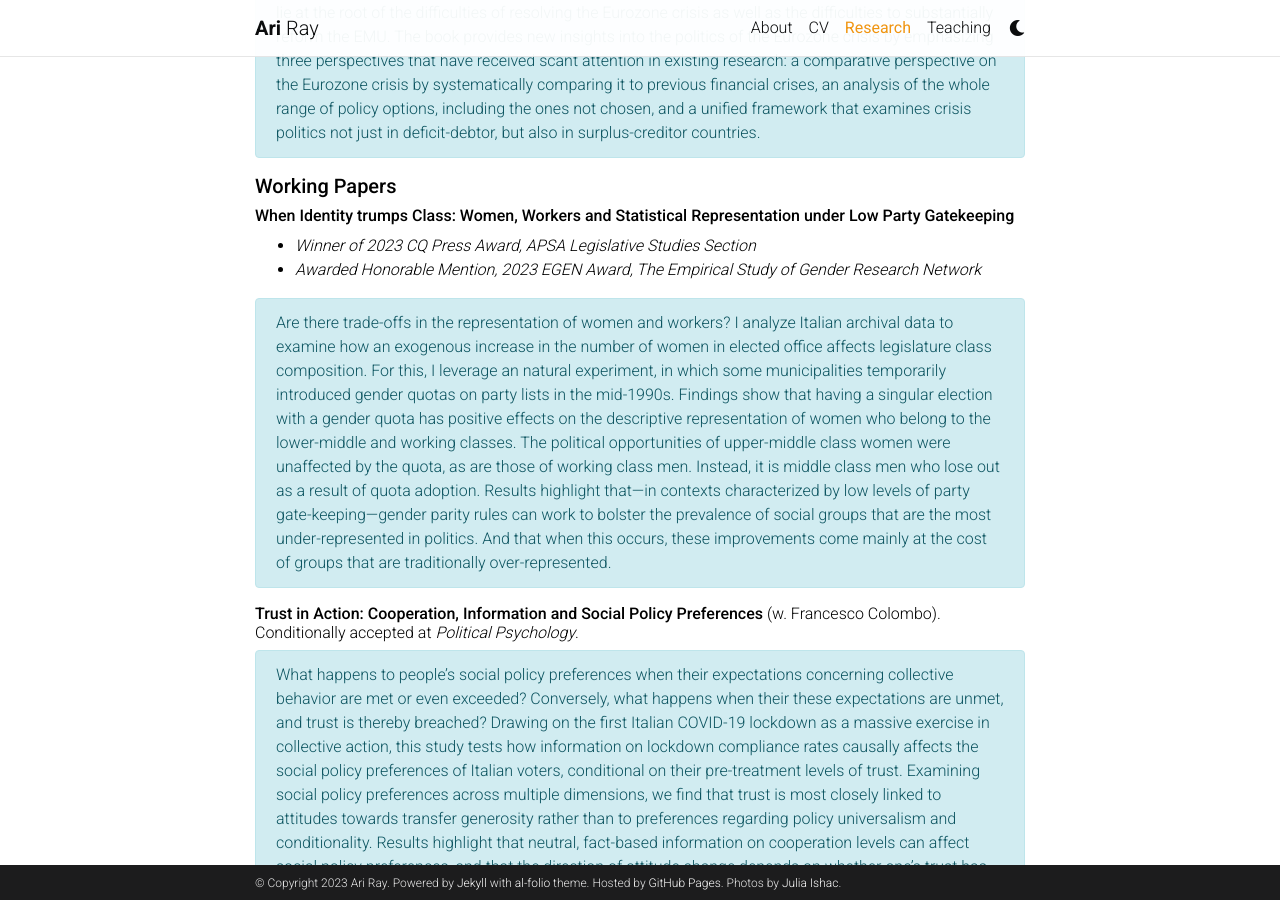
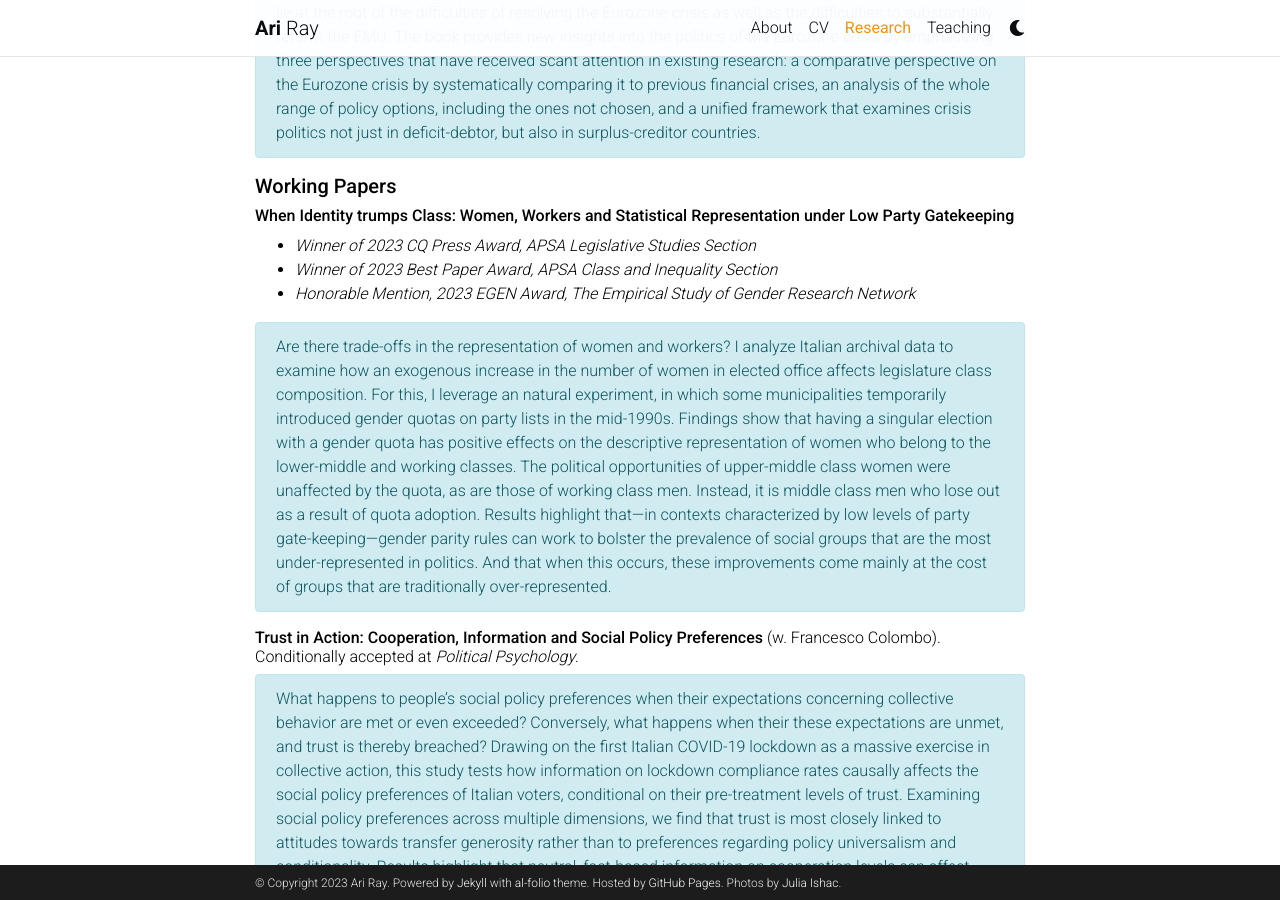
Before and after one commit to ariray/ariray.github.io, a Jekyll site: the page built from _pages/research.md, in a window 1280 px wide and 900 px high, scrolled down 482 px. Built offline with Jekyll 4.4.1, drawn with Linux system fonts in a browser that asks for light colours; comment, search, counter and statistics services are not loaded; a style sheet for code colours, icons or effects is not loaded.

Commit message:
cv/research edit

```diff
--- a/_pages/research.md
+++ b/_pages/research.md
@@ -26,7 +26,8 @@ nav_order: 3
 
 <ul>
  <li><em>Winner of 2023 CQ Press Award, APSA Legislative Studies Section</em></li>
- <li><em>Awarded Honorable Mention, 2023 EGEN Award, The Empirical Study of Gender Research Network</em></li>
+ <li><em>Winner of 2023 Best Paper Award, APSA Class and Inequality Section</em></li>
+ <li><em> Honorable Mention, 2023 EGEN Award, The Empirical Study of Gender Research Network</em></li>
 </ul>
 
 <div markdown="span" class="alert alert-info" role="alert">Are there trade-offs in the representation of women and workers? I analyze Italian archival data to examine how an exogenous increase in the number of women in elected office affects legislature class composition. For this, I leverage an natural experiment, in which some municipalities temporarily introduced gender quotas on party lists in the mid-1990s. Findings show that having a singular election with a gender quota has positive effects on the descriptive representation of women who belong to the lower-middle and working classes. The political opportunities of upper-middle class women were unaffected by the quota, as are those of working class men. Instead, it is middle class men who lose out as a result of quota adoption. Results highlight that---in contexts characterized by low levels of party gate-keeping---gender parity rules can work to bolster the prevalence of social groups that are the most under-represented in politics. And that when this occurs, these improvements come mainly at the cost of groups that are traditionally over-represented.</div>
```
Also changed, not shown: 13 other files.
